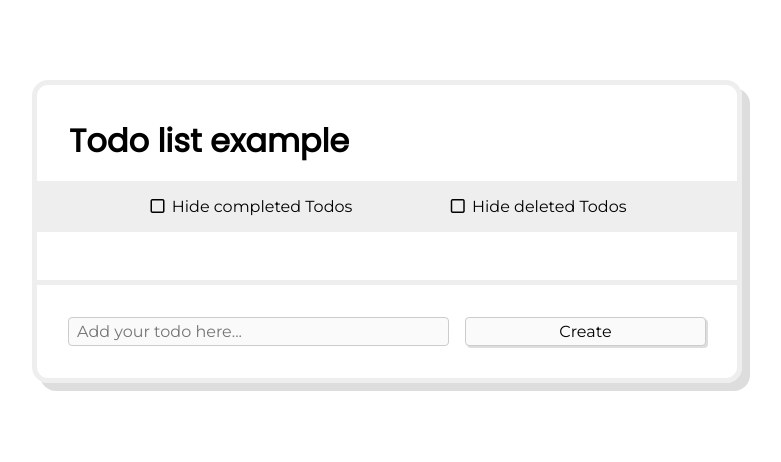
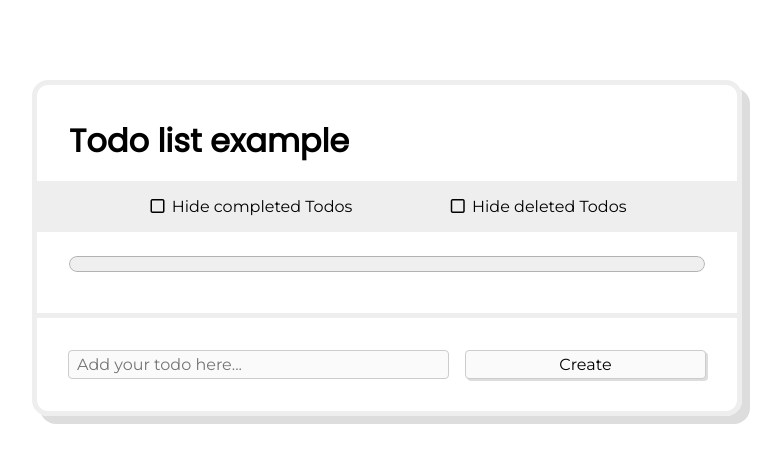
Before and after one commit to rwatson462/react-todo, a React (Create React App) app in the folder src/frontend/: page / in a window 1280 px wide. Shown: the top 462 px of the page, without its empty margins (253-1034 px from the left). Built offline with nearby package versions, Linux system fonts and the light colour scheme.

Commit message:
Add progress bar to show completion rate

```diff
--- a/src/frontend/public/css/style.css
+++ b/src/frontend/public/css/style.css
@@ -1,5 +1,9 @@
 
 @import url('https://fonts.googleapis.com/css2?family=Montserrat&family=Poppins&display=swap');
+
+:root {
+    --success: #00f;
+}
 
 html {
     font-size: 16px;
@@ -84,6 +88,10 @@ li.complete {
     opacity: 0.5;
 }
 
+li.todo-item .checkbox .fa-check-square {
+    color: var(--success);
+}
+
 form {
     display: flex;
     column-gap: 1rem;
@@ -121,3 +129,8 @@ button:active {
     transform: translate(2px, 2px);
     box-shadow: none;
 }
+
+progress {
+    width: 100%;
+    height: 2rem;
+}
--- a/src/frontend/src/App.js
+++ b/src/frontend/src/App.js
@@ -6,6 +6,7 @@ import TodoList from './Components/TodoList'
 import {TodoReducerBuilder} from './Hooks/TodoReducer'
 import NewTodoForm from './Components/NewTodoForm'
 import NavBar from './Components/NavBar'
+import ProgressBar from './Components/ProgressBar'
 
 const App = () => {
     const [displayOptions, setDisplayOptions] = useState({
@@ -50,6 +51,11 @@ const App = () => {
         })
     }
 
+    // maximum value of the progres bar is the total number of non-deleted Todos
+    const progressBarMax = todos.reduce((count, todo) => count + (!todo.deleted ? 1 : 0), 0)
+    // current value of the progress bar based on completed and not deleted Todos
+    const progressBarValue = todos.reduce((count, todo) => count + (todo.complete && !todo.deleted ? 1 : 0), 0)
+
     return <>
         <HeaderBar />
         <NavBar
@@ -57,6 +63,10 @@ const App = () => {
             toggleHideComplete={() => updateDisplayOptions('hideComplete')}
             hideDeleted={displayOptions.hideDeleted}
             toggleHideDeleted={() => updateDisplayOptions('hideDeleted')}
+        />
+        <ProgressBar
+            max={progressBarMax}
+            progress={progressBarValue}
         />
         <TodoList
             todos={todos}
--- /dev/null
+++ b/src/frontend/src/Components/ProgressBar.js
@@ -0,0 +1,8 @@
+
+const ProgressBar = ({max, progress}) => (
+    <section>
+        <progress max={max} value={progress}>{progress}</progress>
+    </section>
+)
+
+export default ProgressBar
--- a/src/frontend/src/Components/TodoItem.js
+++ b/src/frontend/src/Components/TodoItem.js
@@ -2,7 +2,7 @@ import Checkbox from "./Checkbox"
 
 const TodoItem = ({todo, markTodoComplete, deleteTodo}) => {
     return (
-        <li className={(todo.deleted ? 'deleted' : '') + (todo.complete ? 'complete' : '')}>
+        <li className={`todo-item ${todo.deleted ? 'deleted' : ''} ${todo.complete ? 'complete' : ''}`}>
             <Checkbox checked={todo.complete} onChange={e => markTodoComplete(todo.id)} />
             <span className="todo-name">{todo.name}</span>
             <span className="todo-delete fa fa-times fa-fw" onClick={e => deleteTodo(todo.id)}></span>
```
